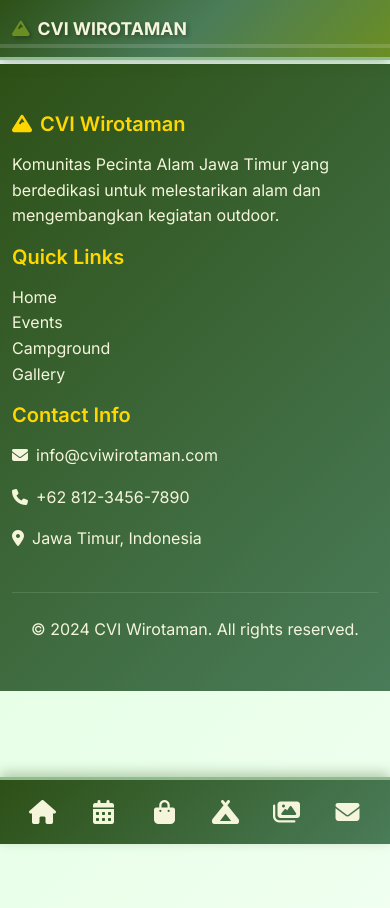
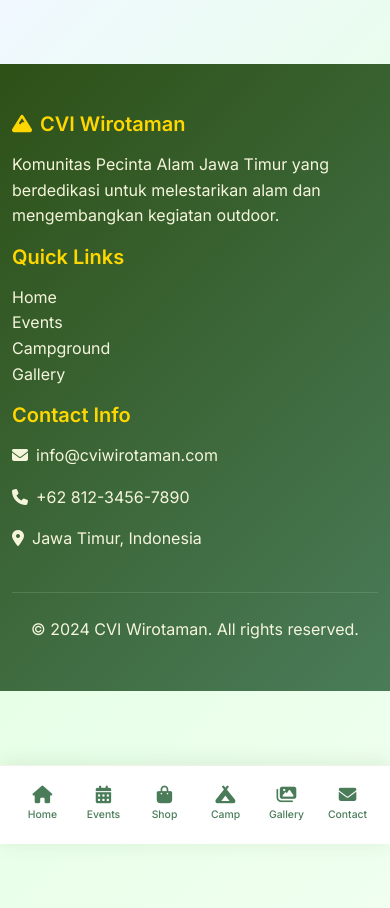
Before and after one commit to Retsudent/CVI_JATIM, a CodeIgniter 4 app: the page made by app/Views/layouts/main.php in a window 390 px wide. Run offline with PHP 8.4 and a stand-in for CodeIgniter, Linux system fonts and the light colour scheme; the template is opened without the code that fills it, so the values that code supplies are empty; some libraries are stand-ins or nearby versions.

Commit message:
feat: redesign navbar dengan desain simpel dan modern - navbar PC di atas, mobile di bawah

```diff
--- a/app/Views/layouts/main.php
+++ b/app/Views/layouts/main.php
@@ -40,8 +40,16 @@
             background: linear-gradient(135deg,rgb(240, 248, 255) 0%, #e6ffe6 50%, #f0fff0 100%);
             color: var(--primary-green);
             line-height: 1.6;
-            padding-bottom: 80px; /* Space for bottom nav */
+            padding-top: 80px; /* Space for top navbar on desktop */
+            padding-bottom: 80px; /* Space for bottom nav on mobile */
             min-height: 100vh;
+        }
+
+        /* Remove top padding on mobile since navbar is at bottom */
+        @media (max-width: 991.98px) {
+            body {
+                padding-top: 0;
+            }
         }
 
         /* Main content spacing */
@@ -51,79 +59,167 @@
         }
 
 
-        /* Top Navigation - Simple */
+        /* Top Navigation - Modern & Simple (Desktop) */
         .navbar {
-            background: linear-gradient(135deg, var(--primary-green) 0%, var(--secondary-green) 50%, var(--accent-green) 100%);
-            box-shadow: 0 4px 12px rgba(45, 80, 22, 0.3);
-            border-bottom: 3px solid var(--light-green);
-            padding: 1rem 0;
-            z-index: 1050; /* Ensure navbar stays above other content */
+            background: rgba(255, 255, 255, 0.95);
+            backdrop-filter: blur(20px);
+            box-shadow: 0 2px 20px rgba(45, 80, 22, 0.1);
+            border-bottom: 1px solid rgba(107, 142, 35, 0.1);
+            padding: 0.75rem 0;
+            z-index: 1050;
+            transition: all 0.3s ease;
+        }
+
+        .navbar.scrolled {
+            background: rgba(255, 255, 255, 0.98);
+            box-shadow: 0 4px 30px rgba(45, 80, 22, 0.15);
         }
 
         .navbar-brand {
             font-family: 'Inter', sans-serif;
-            font-weight: 700;
-            font-size: 1.5rem;
-            color: #f5f5dc !important;
-            text-shadow: 2px 2px 4px rgba(0,0,0,0.3);
+            font-weight: 600;
+            font-size: 1.4rem;
+            color: var(--primary-green) !important;
+            text-decoration: none;
+            transition: all 0.3s ease;
+            display: flex;
+            align-items: center;
+            gap: 0.5rem;
+        }
+
+        .navbar-brand:hover {
+            color: var(--accent-green) !important;
+            transform: translateY(-1px);
+        }
+
+        .navbar-brand i {
+            color: var(--accent-green);
+            font-size: 1.2rem;
+        }
+
+        /* Desktop Navigation Menu */
+        .navbar-nav {
+            display: flex;
+            align-items: center;
+            gap: 2rem;
+        }
+
+        .nav-link {
+            color: var(--secondary-green) !important;
+            font-weight: 500;
+            font-size: 0.95rem;
+            text-decoration: none;
+            padding: 0.5rem 0;
+            position: relative;
             transition: all 0.3s ease;
         }
 
-        .navbar-brand:hover {
-            color: #ffd700 !important;
-            transform: scale(1.05);
+        .nav-link:hover {
+            color: var(--accent-green) !important;
+        }
+
+        .nav-link::after {
+            content: '';
+            position: absolute;
+            bottom: 0;
+            left: 0;
+            width: 0;
+            height: 2px;
+            background: linear-gradient(90deg, var(--accent-green), var(--light-green));
+            transition: width 0.3s ease;
+        }
+
+        .nav-link:hover::after {
+            width: 100%;
+        }
+
+        .nav-link.active {
+            color: var(--accent-green) !important;
+        }
+
+        .nav-link.active::after {
+            width: 100%;
         }
 
         /* Navbar Scroll Progress */
-        .scroll-progress-container { position: absolute; bottom: 0; left: 0; width: 100%; height: 4px; background: rgba(255,255,255,0.15); }
-        .scroll-progress-bar { width: 0%; height: 100%; background: linear-gradient(90deg, #ffd700, #98fb98, #6b8e23); box-shadow: 0 0 8px rgba(255,215,0,0.5); transition: width 0.1s linear; }
+        .scroll-progress-container {
+            position: absolute;
+            bottom: 0;
+            left: 0;
+            width: 100%;
+            height: 3px;
+            background: rgba(107, 142, 35, 0.1);
+        }
+        .scroll-progress-bar {
+            width: 0%;
+            height: 100%;
+            background: linear-gradient(90deg, var(--accent-green), var(--light-green));
+            transition: width 0.1s linear;
+        }
 
-        /* Bottom Navigation */
+        /* Bottom Navigation - Modern & Simple (Mobile) */
         .bottom-nav {
             position: fixed;
             bottom: 0;
             left: 0;
             right: 0;
-            background: linear-gradient(135deg, var(--primary-green) 0%, var(--secondary-green) 100%);
-            box-shadow: 0 -4px 12px rgba(45, 80, 22, 0.3);
-            border-top: 3px solid var(--light-green);
+            background: rgba(255, 255, 255, 0.95);
+            backdrop-filter: blur(20px);
+            box-shadow: 0 -2px 20px rgba(45, 80, 22, 0.1);
+            border-top: 1px solid rgba(107, 142, 35, 0.1);
             z-index: 1000;
+            padding: 0.5rem 0;
         }
 
         .bottom-nav .nav-item {
             display: flex;
             flex-direction: column;
             align-items: center;
-            padding: 1rem 0.5rem;
-            color: #f5f5dc;
+            padding: 0.75rem 0.5rem;
+            color: var(--secondary-green);
             text-decoration: none;
             transition: all 0.3s ease;
-            border-radius: 10px;
+            border-radius: 12px;
             margin: 0.25rem;
+            position: relative;
         }
 
         .bottom-nav .nav-item:hover {
-            background: linear-gradient(45deg, rgba(255, 215, 0, 0.2), rgba(144, 238, 144, 0.2));
-            color: #ffd700;
+            background: rgba(107, 142, 35, 0.08);
+            color: var(--accent-green);
             transform: translateY(-2px);
         }
 
+        .bottom-nav .nav-item.active {
+            background: rgba(107, 142, 35, 0.12);
+            color: var(--accent-green);
+        }
+
         .bottom-nav .nav-item i {
-            font-size: 1.5rem;
-            margin-bottom: 0;
+            font-size: 1.2rem;
+            margin-bottom: 0.25rem;
         }
 
         .bottom-nav .nav-item span {
-            display: none;
+            font-size: 0.7rem;
+            font-weight: 500;
+            display: block;
         }
 
         /* Hero Section */
         .hero-section {
-            padding: 6rem 0 2rem; /* Increased top padding to account for fixed navbar */
+            padding: 2rem 0 2rem; /* Reduced padding since navbar is now simpler */
             background: linear-gradient(135deg, #f0f8ff 0%, #e6ffe6 50%, #f0fff0 100%);
             position: relative;
             overflow: hidden;
             margin-top: 0; /* Ensure no margin conflicts */
+        }
+
+        /* Desktop hero section needs more top padding */
+        @media (min-width: 992px) {
+            .hero-section {
+                padding: 4rem 0 2rem;
+            }
         }
 
         /* Hero Section with Carousel (Home page only) */
@@ -888,18 +984,14 @@
 
         /* Responsive Design */
         @media (max-width: 576px) {
-            /* Navbar */
-            .navbar { padding: .6rem 0; }
-            .navbar-brand { font-size: 1.1rem; }
-
-            /* Hero Home */
+            /* Mobile Hero Adjustments */
             .hero-carousel-section { min-height: 86vh; }
             .hero-carousel-section .hero-content { padding: 2rem 1.25rem; border-radius: 18px; max-width: 92%; }
             .hero-carousel-section .hero-title { font-size: 1.8rem; }
             .hero-carousel-section .hero-subtitle { font-size: 1rem; }
 
             /* Generic Hero */
-            .hero-section { padding: 4.25rem 0 1.5rem; }
+            .hero-section { padding: 2rem 0 1.5rem; }
             .hero-content { padding: 1.5rem 1.25rem; }
             .hero-title { font-size: 1.6rem; }
             .hero-subtitle { font-size: .95rem; }
@@ -919,6 +1011,19 @@
             /* Highlights */
             .highlights-title { font-size: 1.5rem; }
             .feature-item { padding: .6rem .8rem; }
+
+            /* Mobile Bottom Nav */
+            .bottom-nav .nav-item {
+                padding: 0.5rem 0.25rem;
+            }
+
+            .bottom-nav .nav-item i {
+                font-size: 1.1rem;
+            }
+
+            .bottom-nav .nav-item span {
+                font-size: 0.65rem;
+            }
         }
 
         @media (min-width: 577px) and (max-width: 768px) {
@@ -1069,12 +1174,24 @@
     </style>
 </head>
 <body>
-    <!-- Top Navigation - Simple Logo Only -->
-    <nav class="navbar navbar-expand-lg navbar-dark fixed-top">
-        <div class="container position-relative">
+    <!-- Top Navigation - Desktop Only -->
+    <nav class="navbar navbar-expand-lg fixed-top d-none d-lg-block">
+        <div class="container position-relative d-flex justify-content-between align-items-center">
             <a class="navbar-brand" href="<?= base_url() ?>">
-                <i class="fas fa-mountain me-2" style="color: var(--accent-green);"></i>CVI WIROTAMAN
+                <i class="fas fa-mountain"></i>
+                CVI WIROTAMAN
             </a>
+
+            <!-- Desktop Navigation Menu -->
+            <div class="navbar-nav">
+                <a class="nav-link" href="<?= base_url() ?>">Home</a>
+                <a class="nav-link" href="<?= base_url('event') ?>">Events</a>
+                <a class="nav-link" href="<?= base_url('merchandise') ?>">Merchandise</a>
+                <a class="nav-link" href="<?= base_url('campground') ?>">Campground</a>
+                <a class="nav-link" href="<?= base_url('gallery') ?>">Gallery</a>
+                <a class="nav-link" href="<?= base_url('contact') ?>">Contact</a>
+            </div>
+
             <div class="scroll-progress-container">
                 <div class="scroll-progress-bar" id="scrollProgressBar"></div>
             </div>
@@ -1101,8 +1218,8 @@
         ?>
     </main>
 
-    <!-- Bottom Navigation -->
-    <nav class="bottom-nav">
+    <!-- Bottom Navigation - Mobile Only -->
+    <nav class="bottom-nav d-lg-none">
         <div class="container">
             <div class="row g-0">
                 <div class="col-2">
@@ -1114,19 +1231,19 @@
                 <div class="col-2">
                     <a href="<?= base_url('event') ?>" class="nav-item">
                         <i class="fas fa-calendar-alt"></i>
-                        <span>Event</span>
+                        <span>Events</span>
                     </a>
                 </div>
                 <div class="col-2">
                     <a href="<?= base_url('merchandise') ?>" class="nav-item">
                         <i class="fas fa-shopping-bag"></i>
-                        <span>Merchandise</span>
+                        <span>Shop</span>
                     </a>
                 </div>
                 <div class="col-2">
                     <a href="<?= base_url('campground') ?>" class="nav-item">
                         <i class="fas fa-campground"></i>
-                        <span>Campground</span>
+                        <span>Camp</span>
                     </a>
                 </div>
                 <div class="col-2">
@@ -1206,29 +1323,61 @@
             });
         });
 
-        // Active state for bottom navigation
+        // Navbar functionality
         document.addEventListener('DOMContentLoaded', function() {
             const currentPath = window.location.pathname;
-            const navItems = document.querySelectorAll('.bottom-nav .nav-item');
+            const navbar = document.querySelector('.navbar');
+            const progressBar = document.getElementById('scrollProgressBar');
 
-            navItems.forEach(item => {
+            // Active state for navigation
+            function setActiveNav() {
+                // Desktop navigation
+                const desktopNavItems = document.querySelectorAll('.navbar .nav-link');
+                desktopNavItems.forEach(item => {
                     const href = item.getAttribute('href');
                     if (currentPath === href || (currentPath === '/' && href === '<?= base_url() ?>')) {
-                    item.style.background = 'linear-gradient(45deg, rgba(255, 215, 0, 0.3), rgba(144, 238, 144, 0.3))';
-                    item.style.color = '#ffd700';
+                        item.classList.add('active');
+                    } else {
+                        item.classList.remove('active');
                     }
                 });
 
+                // Mobile bottom navigation
+                const mobileNavItems = document.querySelectorAll('.bottom-nav .nav-item');
+                mobileNavItems.forEach(item => {
+                    const href = item.getAttribute('href');
+                    if (currentPath === href || (currentPath === '/' && href === '<?= base_url() ?>')) {
+                        item.classList.add('active');
+                    } else {
+                        item.classList.remove('active');
+                    }
+                });
+            }
+
+            // Navbar scroll effect
+            function handleScroll() {
+                const scrollTop = window.pageYOffset || document.documentElement.scrollTop;
+
+                if (scrollTop > 50) {
+                    navbar.classList.add('scrolled');
+                } else {
+                    navbar.classList.remove('scrolled');
+                }
+
                 // Scroll progress bar
-            const progressBar = document.getElementById('scrollProgressBar');
-            const updateProgress = () => {
-                const scrollTop = document.documentElement.scrollTop || document.body.scrollTop;
+                if (progressBar) {
                     const scrollHeight = document.documentElement.scrollHeight - document.documentElement.clientHeight;
                     const scrolled = scrollHeight > 0 ? (scrollTop / scrollHeight) * 100 : 0;
-                if (progressBar) progressBar.style.width = scrolled + '%';
-            };
-            updateProgress();
-            window.addEventListener('scroll', updateProgress, { passive: true });
+                    progressBar.style.width = scrolled + '%';
+                }
+            }
+
+            // Initialize
+            setActiveNav();
+            handleScroll();
+
+            // Event listeners
+            window.addEventListener('scroll', handleScroll, { passive: true });
         });
 
         // Intersection Observer to add 'in-view' class for [data-animate]
```
Lines whose indentation alone changed are shown as unchanged.
